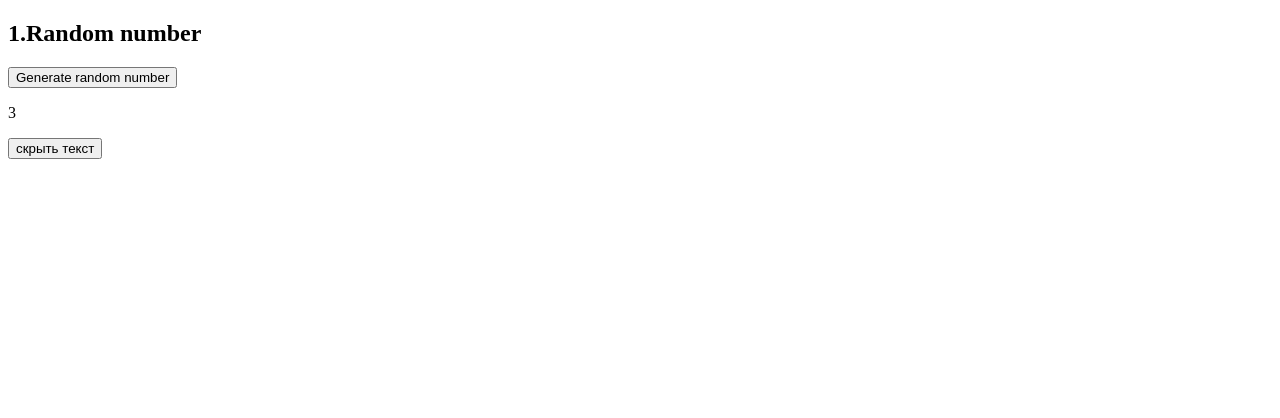
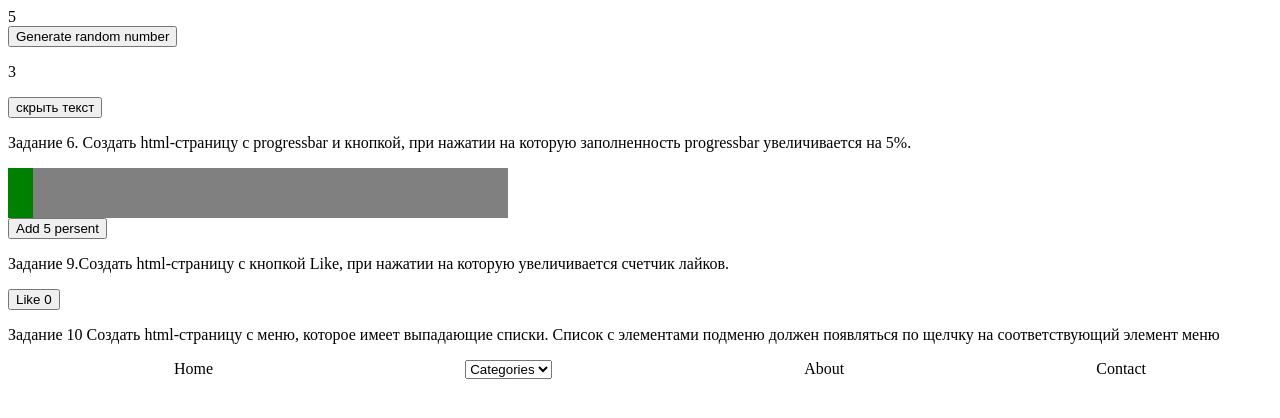
Before and after one commit to Archevnikova/event-handling, a plain HTML site: page index.html in a window 1280 px wide. Both pictures are taken after a click on the button "Generate random number". Drawn offline with nearby package versions, Linux system fonts and the light colour scheme.

Commit message:
random,progressbar,9,10

```diff
--- a/index.html
+++ b/index.html
@@ -12,7 +12,7 @@
          <section class = "section-random-number">
             <h1>1.Random number</h1>
             <div class="number"></div>
-            <button class="Generate-button" type ="button">Generate random number</button>
+            <button class="generate-button" type ="button" onclick="getRandomNumber()">Generate random number</button>
          </section>
          <section class="section-hide-text">
             <p>3</p>
@@ -20,10 +20,46 @@
             <p class="text show" >Создать html-страницу, на которой будет кнопка и текст. При
                 нажатии на кнопку, текст должен скрываться. При повторном нажатии – текст должен снова отображаться. </p>
          </section>
+         <section class="section-progressbar">
+            <p> Задание 6. Создать html-страницу с progressbar и кнопкой, при нажатии
+                на которую заполненность progressbar увеличивается на 5%.</p>
+                <progress class="progress-bar"value="5"max ="100" ></progress>
+                <br><button class ="buttonPlus"type="button">Add 5 persent</button>
+         </section>
+         <section class="section-like">
+            <p>Задание 9.Создать html-страницу с кнопкой Like, при нажатии на которую увеличивается счетчик лайков.</p>
+                <button class="likes add" type="button" value="like">Like <span class="likes-number">  0 </span></button>
+         </section>
+         <section class="section-select">
+            <p>Задание 10
+                Создать html-страницу с меню, которое имеет выпадающие
+                списки. Список с элементами подменю должен появляться по
+                щелчку на соответствующий элемент меню</p>
+            <nav>
+                <ul class="items">
+                    <li>Home</li>
+                    <select name ="select-categories">
+                        <option>Categories</option>
+                        <option>Dress</option>
+                        <option>Shirts</option>
+                        <option>Jeans</option>
+                        <option>Shoes</option>
+                    </select>
+                    <li>About</li>
+                    <li>Contact</li>
+                </ul>
+            </nav>
+         </section>
     </main>
     <footer>
     </footer>
+    <script src="https://code.jquery.com/jquery-3.7.1.min.js"
+    integrity="sha256-/JqT3SQfawRcv/BIHPThkBvs0OEvtFFmqPF/lYI/Cxo="
+    crossorigin="anonymous"></script>
     <script src="script.js" ></script>
     <script src="hide-text.js"></script>
+    <script src = "progressbar.js"></script>
+    <script src = "like.js"></script>
+
 </body>
 </html>
--- /dev/null
+++ b/like.js
@@ -0,0 +1,7 @@
+let buttonLike = document.querySelector(".likes");
+let numberLike = document.querySelector(".likes-number");
+buttonLike.onclick=function(){
+    if (buttonLike.classList.contains("add")){
+        numberLike.textContent++;
+    }
+}
--- /dev/null
+++ b/progressbar.js
@@ -0,0 +1,5 @@
+let button = document.querySelector(".buttonPlus");
+let progressbar = document.querySelector(".progress-bar")
+button.onclick = function (){
+    progressbar.value += 5;
+}
--- a/script.js
+++ b/script.js
@@ -1,13 +1,11 @@
-let button = document.querySelector(".Generate-button");
+$( "h1" ).addClass("show");
 let number = document.querySelector(".number");
 
-function getRandomNumber(  min, max ){
-    let numberArray=[];
-    for (i = 0 ; i <= 100; i++ ){
-        numberArray[i]=Math.floor(Math.random(),0+ i);
+function getRandomNumber(){
 
-    }
-
-    return numberArray
+    let min = 0;
+    let max = 100;
+    let counter = Math.floor(Math.random()*(max-min+1)+min);
+    number.textContent = counter;
 
 }
--- a/style.css
+++ b/style.css
@@ -1,3 +1,17 @@
 .show {
     display:none;
 }
+
+.progress-bar {
+    font-size: 50px;
+    background-color:aqua;
+}
+.items {
+    display:flex;
+    justify-content:space-around;
+    list-style-type: none;
+}
+
+.like {
+
+}
```
Also changed, not shown: hide-text.js (line endings or trailing spaces).
